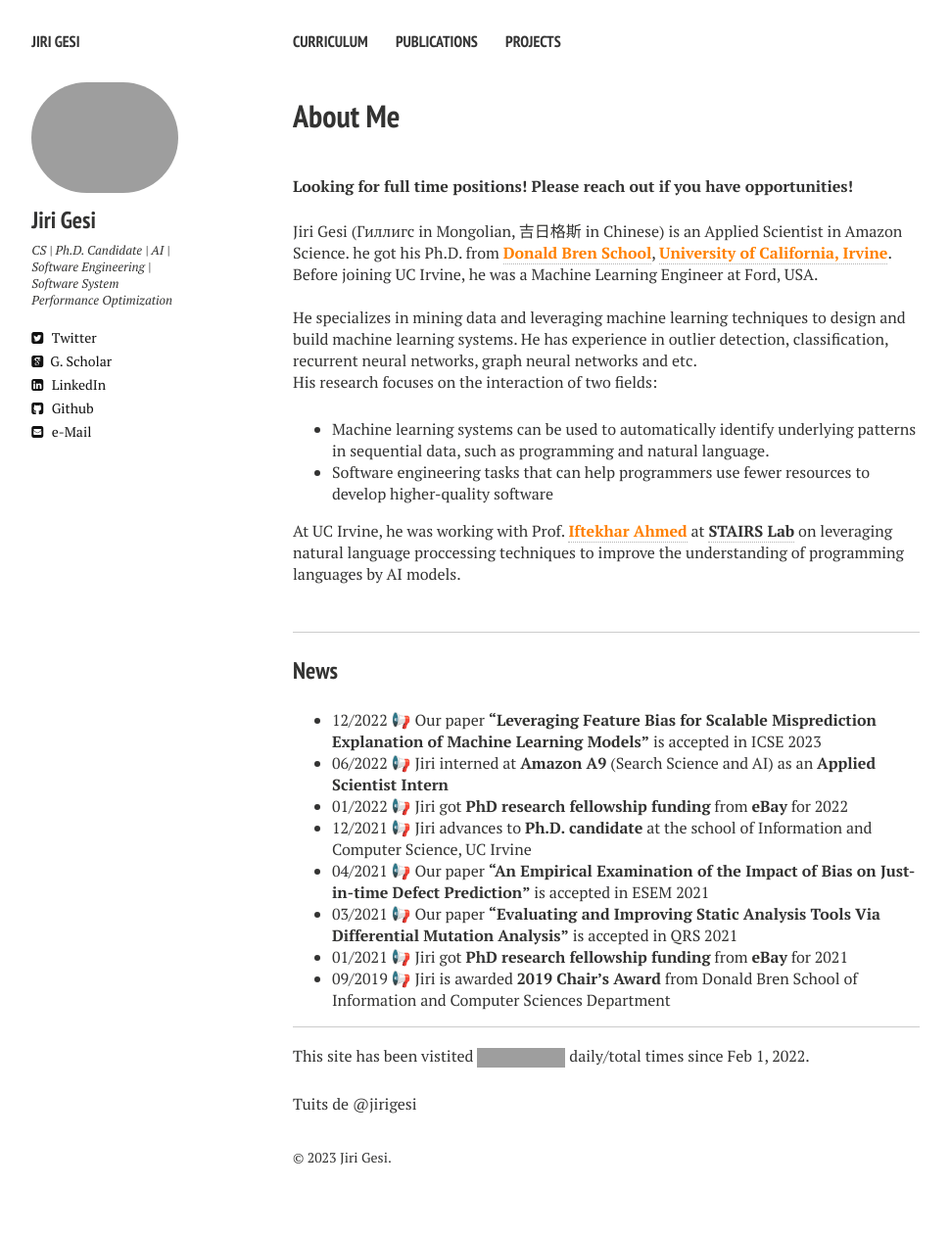
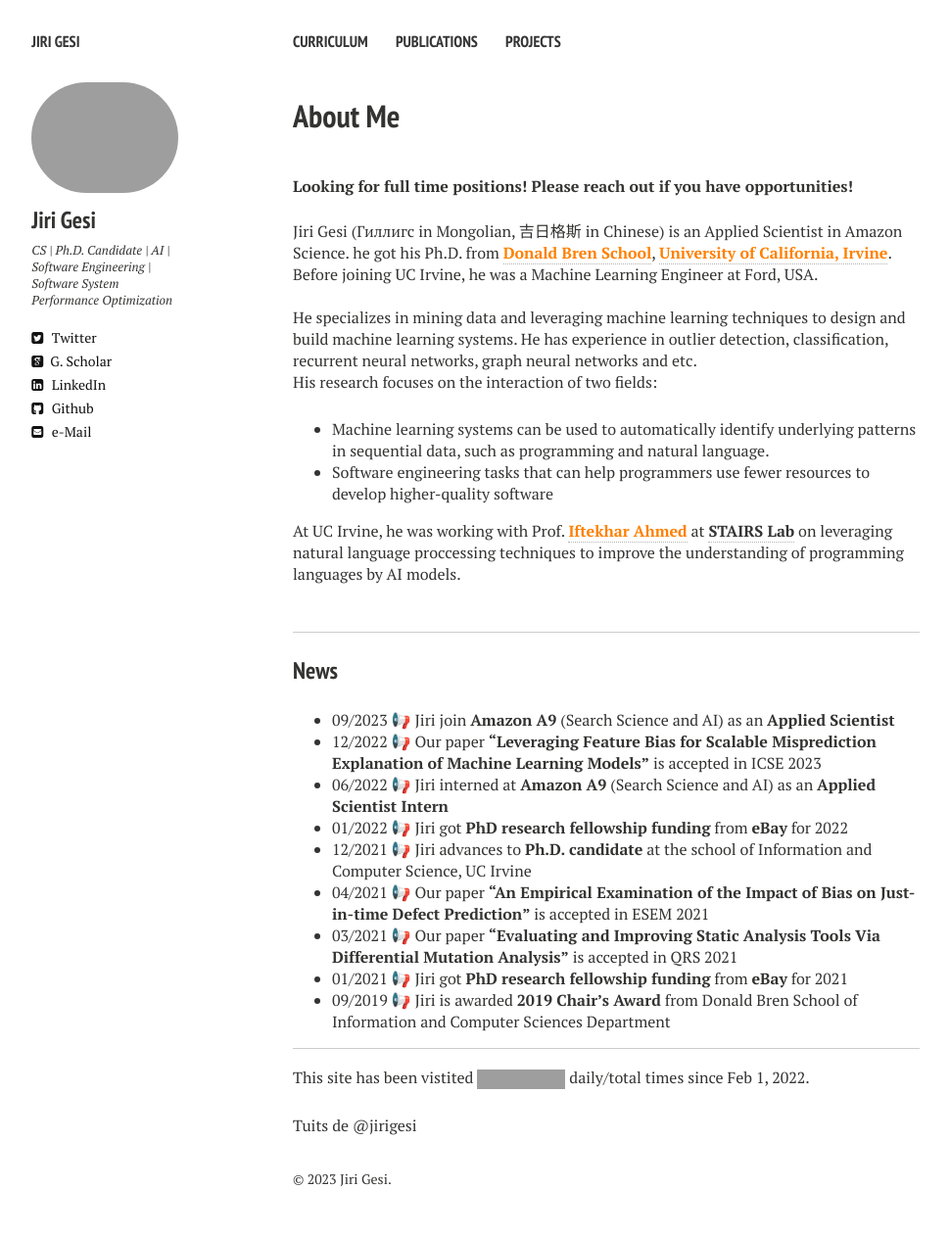
Before and after one commit to Jirigesi/Jirigesi.github.io, a Jekyll site: the page built from index.md, in a window 1280 px wide. Shown: the whole page at 98% size, without its empty margins (21-991 px from the left). Built offline with Jekyll 4.4.1, drawn with Linux system fonts in a browser that asks for light colours; nearby versions of some CDN libraries; comment, search, counter and statistics services are not loaded; before the commit the page ends 1240 px from its top, so only the background shows below that; grey boxes are pictures that could not be loaded.

Commit message:
Update index.md

```diff
--- a/index.md
+++ b/index.md
@@ -30,7 +30,7 @@ At UC Irvine, he was working with Prof. <a href="https://scholar.google.com/cita
 
 ---
 ### News
-
+- 09/2023 📢 Jiri join **Amazon A9** (Search Science and AI) as an **Applied Scientist**
 - 12/2022 📢 Our paper **"Leveraging Feature Bias for Scalable Misprediction Explanation of Machine Learning Models"** is accepted in ICSE 2023
 - 06/2022 📢 Jiri interned at **Amazon A9** (Search Science and AI) as an **Applied Scientist Intern**
 - 01/2022 📢 Jiri got **PhD research fellowship funding** from **eBay** for 2022
```
